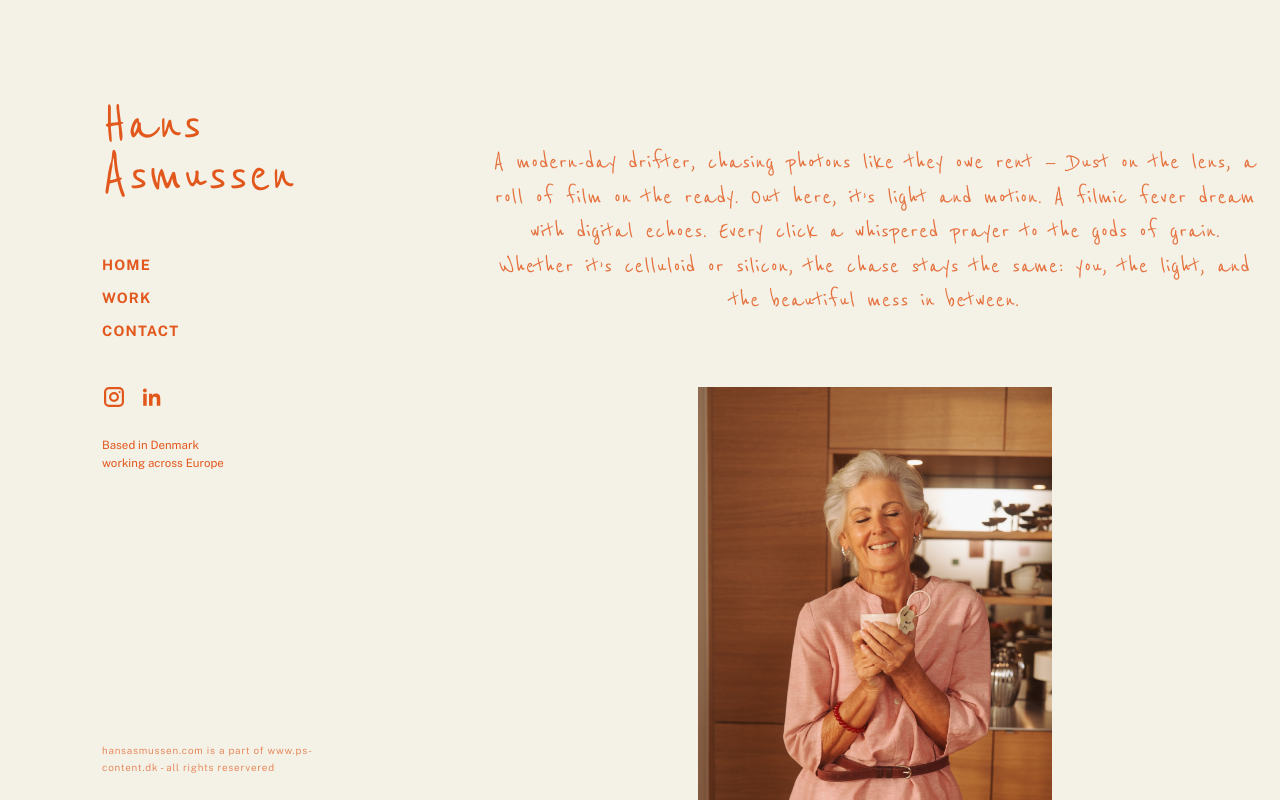
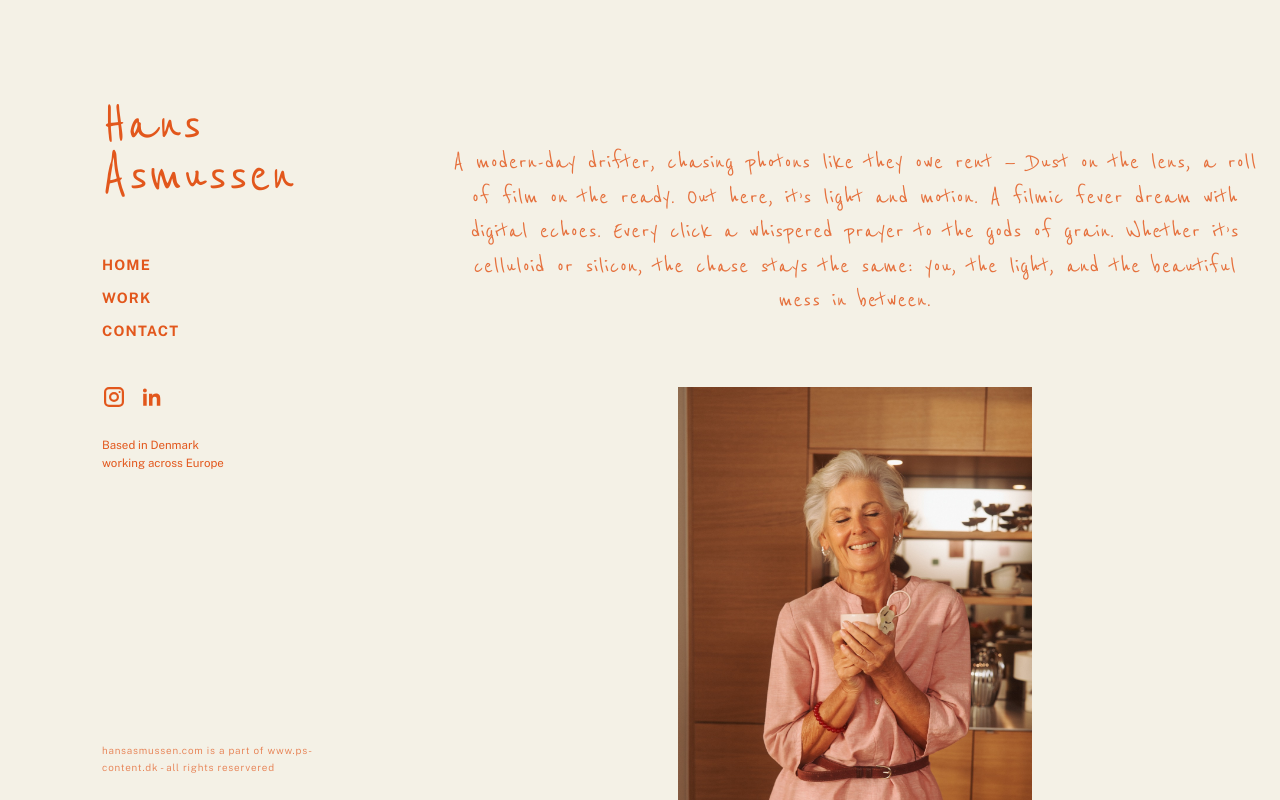
Before and after one commit to hansasmussen/hansasmussen.com, a Next.js app: page / in a window 1280 px wide. Shown: the top 800 px of the page. Built offline with nearby package versions, Linux system fonts and the light colour scheme; no server answers.

Commit message:
Narrow public sidebar column

```diff
--- a/app/globals.css
+++ b/app/globals.css
@@ -60,7 +60,7 @@ a {
 
 .public-layout {
   display: grid;
-  grid-template-columns: 350px minmax(0, 1fr);
+  grid-template-columns: 310px minmax(0, 1fr);
   gap: 40px;
   align-items: start;
 }
```
